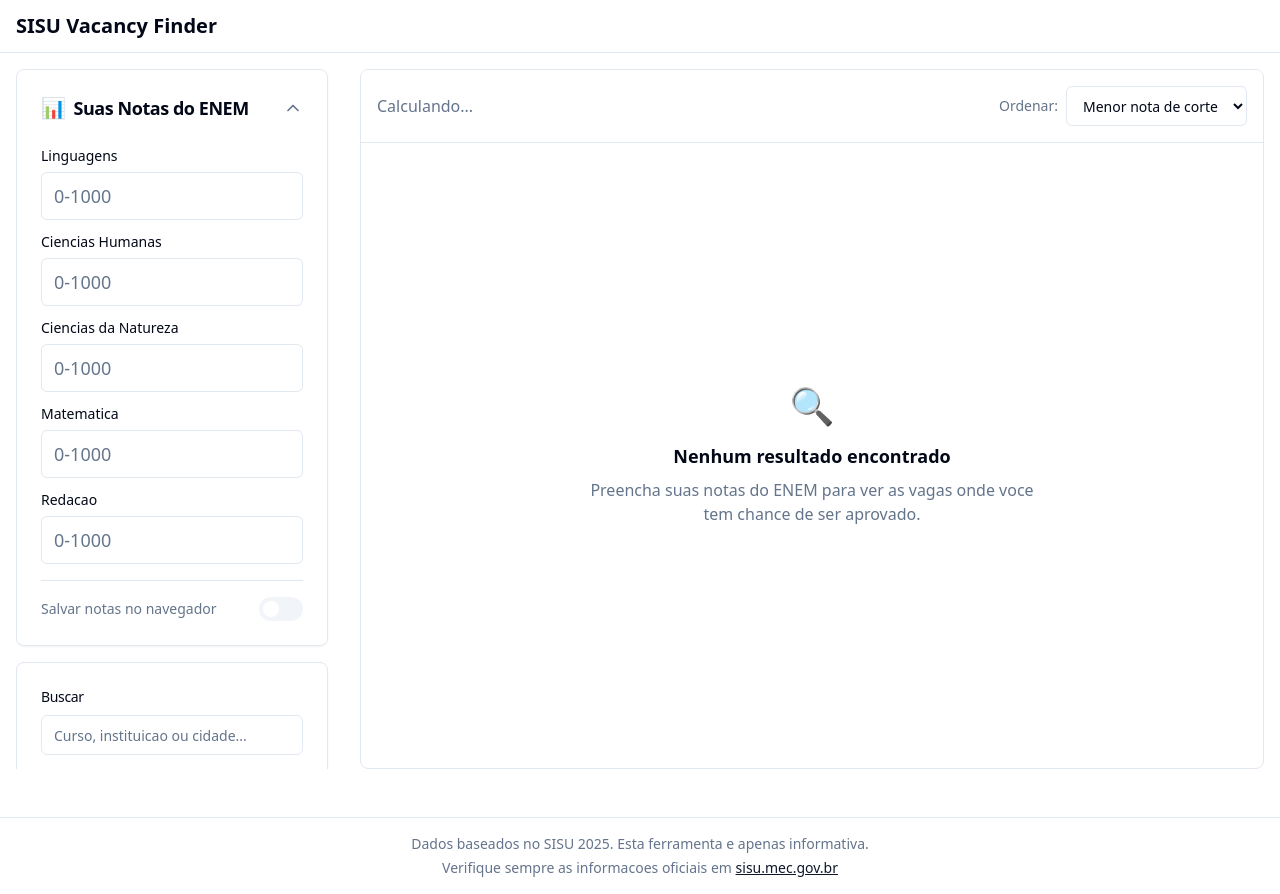
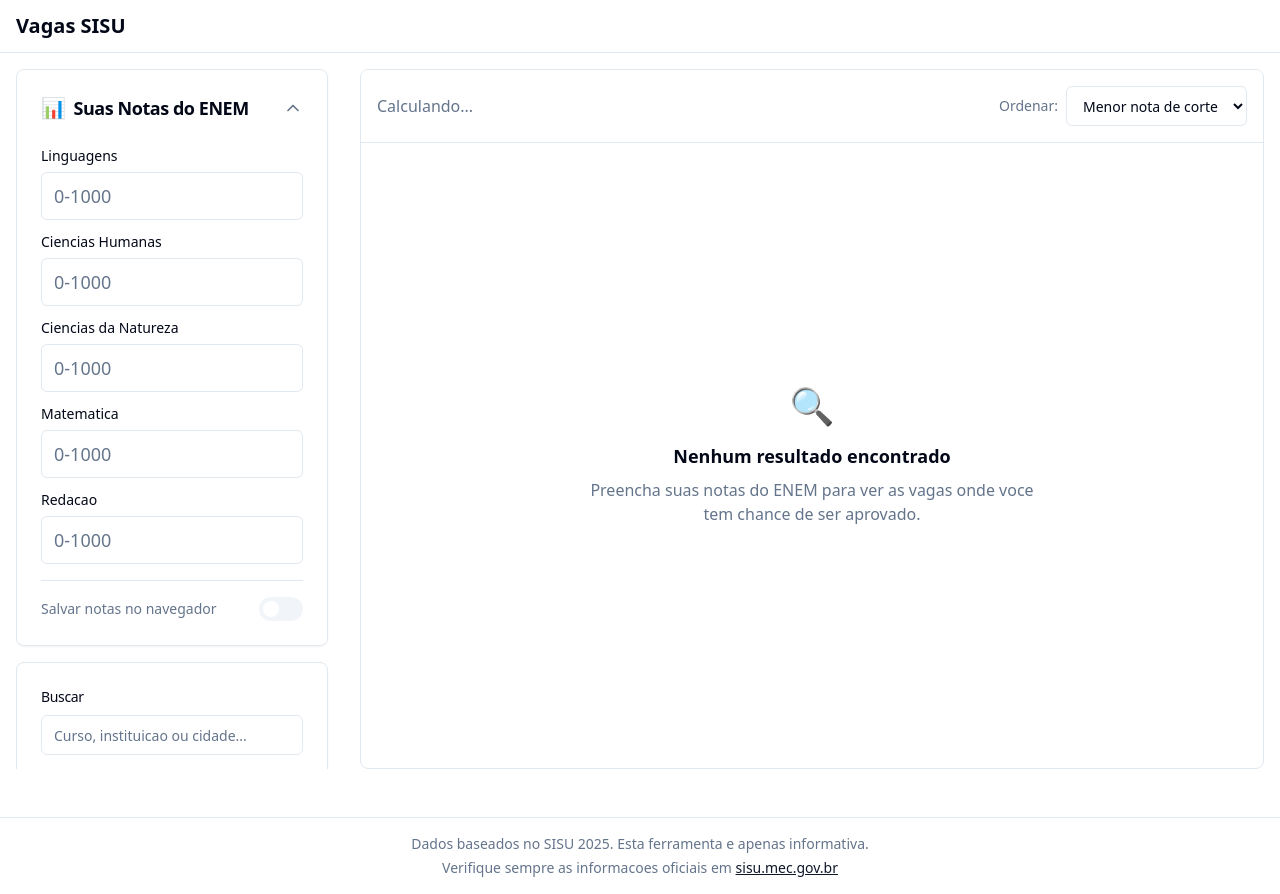
Before and after one commit to diogoko/vagas-sisu, a React (Vite) app in the folder sisu-web/: page / in a window 1280 px wide. Built offline with nearby package versions, Linux system fonts and the light colour scheme.

Commit message:
Troca título app

```diff
--- a/sisu-web/index.html
+++ b/sisu-web/index.html
@@ -8,7 +8,7 @@
     <meta name="theme-color" content="#1a1a2e" />
     <meta name="apple-mobile-web-app-capable" content="yes" />
     <meta name="apple-mobile-web-app-status-bar-style" content="default" />
-    <title>SISU Vacancy Finder - Encontre sua vaga</title>
+    <title>Vagas SISU - Encontre sua vaga</title>
   </head>
   <body>
     <div id="root"></div>
--- a/sisu-web/src/App.tsx
+++ b/sisu-web/src/App.tsx
@@ -73,7 +73,7 @@ function App() {
       <div className="min-h-screen flex items-center justify-center bg-background">
         <div className="text-center p-8">
           <div className="animate-spin rounded-full h-12 w-12 border-b-2 border-primary mx-auto mb-4" />
-          <h2 className="text-xl font-semibold mb-2">SISU Vacancy Finder</h2>
+          <h2 className="text-xl font-semibold mb-2">Vagas SISU</h2>
           <p className="text-muted-foreground">Carregando dados...</p>
           <div className="w-48 h-2 bg-muted rounded-full mt-4 mx-auto overflow-hidden">
             <div
@@ -111,7 +111,7 @@ function App() {
       <header className="sticky top-0 z-20 bg-background border-b">
         <div className="container mx-auto px-4 py-3">
           <div className="flex items-center justify-between">
-            <h1 className="text-xl font-bold">SISU Vacancy Finder</h1>
+            <h1 className="text-xl font-bold">Vagas SISU</h1>
             {isLoading && (
               <span className="text-sm text-muted-foreground animate-pulse">
                 Carregando mais dados...
```
